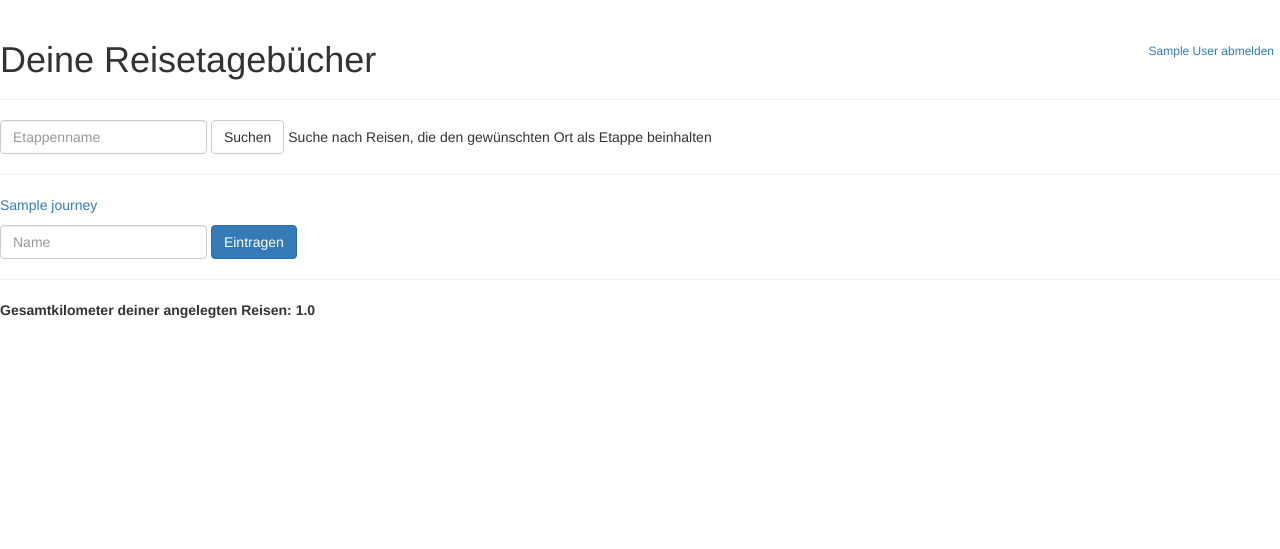
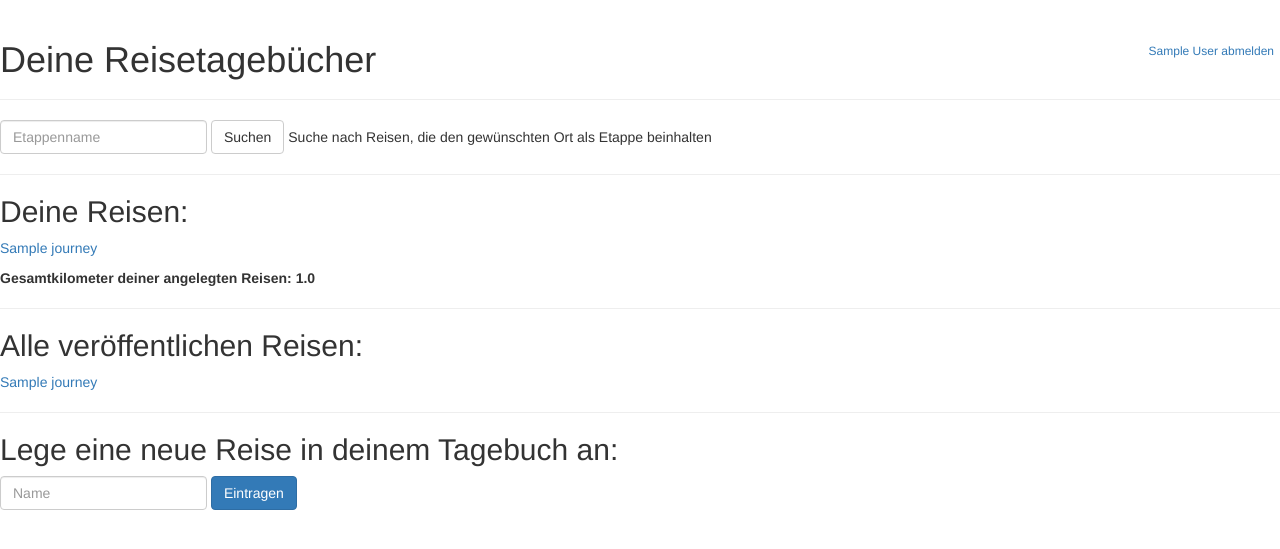
Before and after one commit to JanProgrammierung/Traveldiary, a Spring Boot app: page /journeys in a window 1280 px wide. Shown: the top 549 px of the page. Run offline with Spring Boot 4, Linux system fonts and the light colour scheme; a user stored in the database is signed in; tables that the repository leaves empty hold one stand-in row (values such as "Sample post"); some of the project's set-up classes (security, data sources, template engines, error pages and the like) are left out, and stand-ins take their place; some libraries are stand-ins or nearby versions.

Commit message:
7 Einbau der Funktion des Veröffentlichens via Checkbox, kleinere Bugfixes

```diff
--- a/Traveldiary/src/main/java/de/hsba/bi/traveldiary/Traveldiary/web/JourneyFormAssembler.java
+++ b/Traveldiary/src/main/java/de/hsba/bi/traveldiary/Traveldiary/web/JourneyFormAssembler.java
@@ -10,11 +10,13 @@ public class JourneyFormAssembler {
     JourneyForm toForm(Journey journey) {
         JourneyForm form = new JourneyForm();
         form.setName(journey.getName());
+        form.setForAll(journey.isForAll());
         return form;
     }
 
     Journey update(Journey journey, JourneyForm form) {
         journey.setName(form.getName());
+        journey.setForAll(form.isForAll());
         return journey;
     }
 
--- a/Traveldiary/src/main/resources/templates/journeys/index.html
+++ b/Traveldiary/src/main/resources/templates/journeys/index.html
@@ -31,12 +31,28 @@
 
     <hr/>
 
+    <h2>Deine Reisen:</h2>
     <ul class="list-unstyled">
         <li th:each="journey : ${journeys}">
             <a th:if="${journey.ownedByCurrentUser}" th:href="${'/journeys/' + journey.id}" th:text="${journey.name}"></a>
         </li>
     </ul>
+    <div sec:authorize="authenticated">
+        <strong th:text="'Gesamtkilometer deiner angelegten Reisen: ' + ${#numbers.formatDecimal(totalKilometers, 1, 1)}"></strong>
+    </div>
 
+    <hr/>
+
+    <h2>Alle veröffentlichen Reisen:</h2>
+    <ul class="list-unstyled">
+        <li th:each="journey : ${journeys}">
+            <a th:if="${journey.isForAll()}" th:href="${'/journeys/' + journey.id}" th:text="${journey.name}"></a>
+        </li>
+    </ul>
+
+    <hr/>
+
+    <h2>Lege eine neue Reise in deinem Tagebuch an:</h2>
     <form sec:authorize="authenticated" id="createForm" action="/journeys" method="post" class="form-inline" th:object="${journeyForm}">
         <div class="form-group" th:classappend="${#fields.hasErrors('name') ? 'has-error' : ''}">
             <input name="name" type="text" class="form-control" placeholder="Name" th:field="*{name}"/>
@@ -49,12 +65,6 @@
         </div>
     </form>
 
-    <hr/>
-
-    <div sec:authorize="authenticated">
-        <strong th:text="'Gesamtkilometer deiner angelegten Reisen: ' + ${#numbers.formatDecimal(totalKilometers, 1, 1)}"></strong>
-    </div>
-
 </div>
 </body>
 </html>
--- a/Traveldiary/src/main/resources/templates/journeys/show.html
+++ b/Traveldiary/src/main/resources/templates/journeys/show.html
@@ -10,7 +10,6 @@
         <h1 th:text="${journey.name + ' Reise'}"></h1>
         <form th:if="${journey.ownedByCurrentUser}" th:action="${'/journeys/' + journey.id + '/delete'}" method="post" class="form" id="deleteForm">
             <button type="submit" class="btn btn-danger">Löschen</button>
-            <button type="button" class="btn btn-default" id="changeButton">Bearbeiten</button>
         </form>
     </div>
 
@@ -20,6 +19,10 @@
             <input name="name" type="text" class="form-control" th:field="*{name}"/>
             <span class="text-danger" th:errors="*{name}"/>
         </div>
+            <div class="ui checkbox">
+                <input type="checkbox" name="forAll" onchange="journey.isForAll()" th:checked="${journey.forAll}">
+                <label>Öffentlich</label>
+            </div>
         <div class="form-group">
             <button type="submit" class="btn btn-primary">Ändern</button>
         </div>
```
Also changed, not shown: Traveldiary/src/main/java/de/hsba/bi/traveldiary/Traveldiary/journey/Journey.java (+10 -0 lines), Traveldiary/src/main/java/de/hsba/bi/traveldiary/Traveldiary/web/InvalidOperationException.java (added, +11 -0 lines), Traveldiary/src/main/java/de/hsba/bi/traveldiary/Traveldiary/web/JourneyForm.java (+12 -2 lines), Traveldiary/src/main/java/de/hsba/bi/traveldiary/Traveldiary/web/JourneyShowController.java (+8 -3 lines), Traveldiary/src/main/java/de/hsba/bi/traveldiary/Traveldiary/web/JourneyStageController.java (+6 -2 lines).
